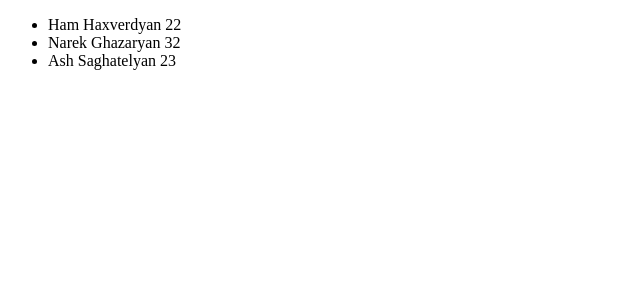
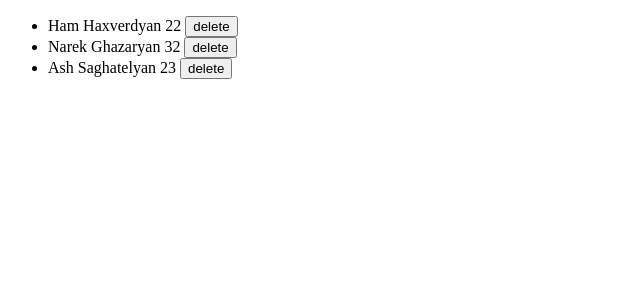
Before and after one commit to HamHax/todo-list-with-React, a React (Create React App) app in the folder todo/: page / in a window 1280 px wide. Shown: the top 300 px of the page, without its empty margins (0-640 px from the left). Built offline with nearby package versions, Linux system fonts and the light colour scheme.

Commit message:
adding delete user functionality

```diff
--- a/todo/src/App.js
+++ b/todo/src/App.js
@@ -1,4 +1,5 @@
 import { Component } from "react";
+import Button from "./components/Button/Button";
 import Inlinetext from "./components/Inlinetext/Inlinetext";
 import List from "./components/List/List";
 import Listitem from "./components/Listitem/Listitem";
@@ -18,6 +19,13 @@ class App extends Component {
     }
   }
 
+  deleteHandler = (id) => {
+    const deleteedFilteredUsers = this.state.userlist.filter(user => user.id !== id);
+    this.setState({
+      userlist: deleteedFilteredUsers
+    })
+  }
+
   render() {
     return (
        <Wrapper>
@@ -29,6 +37,7 @@ class App extends Component {
                    <Inlinetext> {user.name} </Inlinetext>
                    <Inlinetext> {user.surname} </Inlinetext>
                    <Inlinetext> {user.age} </Inlinetext>
+                   <Button onClick={() => this.deleteHandler(user.id)}> delete </Button>
                 </Listitem>
               )
             })
--- a/todo/src/components/Button/Button.js
+++ b/todo/src/components/Button/Button.js
@@ -3,7 +3,7 @@ import React, { Component } from 'react'
 export default class Button extends Component {
   render() {
     return (
-      <button onClick={this.props.className} className={this.props.className}>
+      <button onClick={this.props.onClick} className={this.props.className}>
         {this.props.children}
       </button>
     )
```
